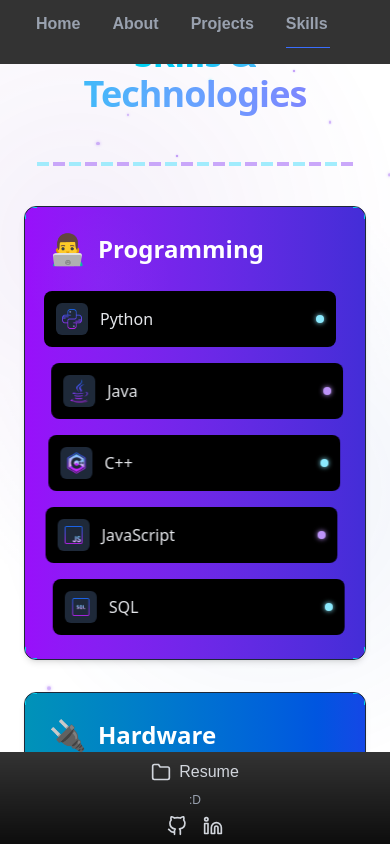
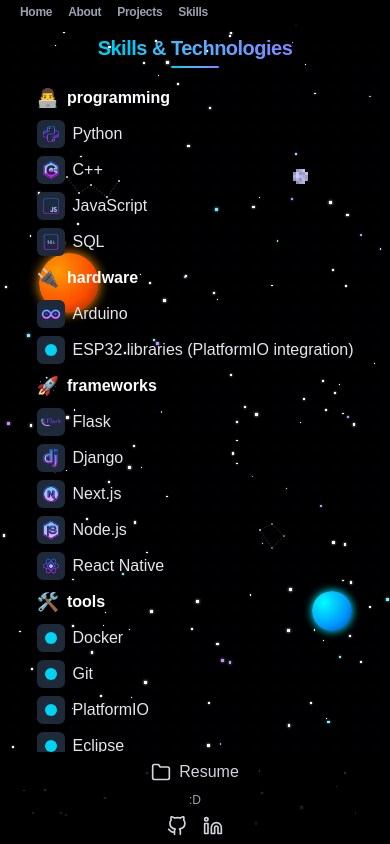
Before and after one commit to its-lightning/portfolio, a Next.js app: page /skills in a window 390 px wide. Built offline with nearby package versions, Linux system fonts and the light colour scheme.

Commit message:
mobile resolution fix final

```diff
--- a/app/page.tsx
+++ b/app/page.tsx
@@ -15,7 +15,22 @@
   const [isInitialized, setIsInitialized] = useState(false);
 
   // Configuration constants
-  const TEXT = "(^.-)   Manoj Srivatsava   (^.^)";
+  // Responsive: show full name on desktop/tablet, 'Manoj :D' on mobile
+  const getResponsiveText = () => {
+    if (typeof window !== 'undefined' && window.innerWidth <= 640) {
+      return 'Manoj :D';
+    }
+    return '(^.-)   Manoj Srivatsava   (^.^)';
+  };
+  const [TEXT, setTEXT] = useState(getResponsiveText());
+
+  useEffect(() => {
+    const handleResize = () => {
+      setTEXT(getResponsiveText());
+    };
+    window.addEventListener('resize', handleResize);
+    return () => window.removeEventListener('resize', handleResize);
+  }, []);
   const PIXEL_SIZE = 2;
   const PIXEL_GAP = 1;
   const ROCKET_SPEED = 8;
--- a/app/projects/page.tsx
+++ b/app/projects/page.tsx
@@ -314,7 +314,7 @@
       </div>
 
       {/* Content Container */}
-      <div className="container mx-auto py-16 px-4 relative z-10">
+  <div className="container mx-auto py-16 px-4 relative z-10 scale-95 md:scale-90" style={{ transition: 'transform 0.4s cubic-bezier(0.4,0,0.2,1)' }}>
         <div className="text-center mb-16">
           <h1 className="text-5xl font-bold text-white mb-4 tracking-tight">
             <span className="bg-clip-text text-transparent bg-gradient-to-r from-cyan-400 to-indigo-400">
--- a/app/skills/page.tsx
+++ b/app/skills/page.tsx
@@ -18,36 +18,26 @@
 };
 
 const skills = {
-  programming: ["Python", "Java", "C++", "JavaScript", "SQL"],
+  programming: ["Python", "C++", "JavaScript", "SQL"],
   hardware: ["Arduino", "ESP32 libraries (PlatformIO integration)"],
-  frameworks: ["Flask", "Node.js", "Spring Boot", "Django", "Next.js", "React Native"],
-  tools: ["PlatformIO", "Eclipse", "PyCharm", "Git", "Jupyter Notebook"],
+  frameworks: ["Flask", "Django", "Next.js", "Node.js", "React Native"],
+  tools: ["Docker", "Git", "PlatformIO", "Eclipse", "Jupyter Notebook"],
 };
 
 export default function Skills() {
-  const [isClient, setIsClient] = useState(false);
+  // About page's animated pixel-art space background
+  const [scrollPosition, setScrollPosition] = useState(0);
 
-  // Only set this state after component mounts
   useEffect(() => {
-    setIsClient(true);
+    const handleScroll = () => {
+      setScrollPosition(window.scrollY);
+    };
+    window.addEventListener("scroll", handleScroll);
+    return () => window.removeEventListener("scroll", handleScroll);
   }, []);
 
-  // Pre-determined star positions (for SSR consistency)
-  const fixedStars = [
-    { id: 1, x: 5, y: 15, size: 2, color: "#FFFFFF" },
-    { id: 2, x: 25, y: 40, size: 1, color: "#8BE9FD" },
-    { id: 3, x: 45, y: 20, size: 2, color: "#BD93F9" },
-    { id: 4, x: 65, y: 60, size: 1, color: "#FFFFFF" },
-    { id: 5, x: 85, y: 30, size: 2, color: "#8BE9FD" },
-    { id: 6, x: 15, y: 70, size: 1, color: "#BD93F9" },
-    { id: 7, x: 35, y: 85, size: 2, color: "#FFFFFF" },
-    { id: 8, x: 55, y: 45, size: 1, color: "#8BE9FD" },
-    { id: 9, x: 75, y: 10, size: 2, color: "#BD93F9" },
-    { id: 10, x: 95, y: 75, size: 1, color: "#FFFFFF" }
-  ];
-
-  // Star component with fixed positioning
-  const Star = ({ x, y, size, color }: { x: number; y: number; size: number; color: string }) => (
+  // Pixel art elements (copied from About page)
+  const PixelStar = ({ x, y, size, color }: { x: number; y: number; size: number; color: string }) => (
     <div
       className="absolute"
       style={{
@@ -56,111 +46,165 @@
         width: size,
         height: size,
         backgroundColor: color,
-        boxShadow: `0 0 ${size}px ${color}`,
-        borderRadius: "50%"
+        boxShadow: `0 0 ${size}px ${color}`
       }}
     />
   );
 
-  // Client-side component to generate random floating particles
-  const RandomParticles = () => {
-    interface Particle {
-      id: number;
-      x: number;
-      y: number;
-      size: number;
-      speed: number;
-      delay: number;
-      color: string;
+  const PixelPlanet = ({ x, y, size, colors }: { x: number; y: number; size: number; colors: string[] }) => (
+    <div
+      className="absolute"
+      style={{
+        left: `${x}%`,
+        top: `${y}%`,
+        width: `${size}px`,
+        height: `${size}px`,
+        borderRadius: '50%',
+        background: `radial-gradient(circle at ${size * 0.3}px ${size * 0.3}px, ${colors[0]} 0%, ${colors[1]} 60%, ${colors[2]} 100%)`,
+        boxShadow: `0 0 ${size / 5}px ${colors[0]}`,
+        transform: `translateY(${Math.sin(scrollPosition / 500) * 10}px)`,
+      }}
+    />
+  );
+
+  const PixelMoon = ({ x, y, size, baseColor }: { x: number; y: number; size: number; baseColor: string }) => {
+    const pixelSize = size / 10;
+    const moonPixels = [
+      [0,1,1,1,0],
+      [1,1,1,1,1],
+      [1,1,1,1,1],
+      [1,1,1,1,1],
+      [0,1,1,1,0],
+    ];
+    return (
+      <div className="absolute" style={{ left: `${x}%`, top: `${y}%` }}>
+        {moonPixels.map((row, rowIndex) => (
+          <div key={rowIndex} className="flex">
+            {row.map((pixel, pixelIndex) => (
+              pixel ? (
+                <div
+                  key={pixelIndex}
+                  style={{
+                    width: pixelSize,
+                    height: pixelSize,
+                    backgroundColor: baseColor,
+                    opacity: 0.7 + Math.random() * 0.3
+                  }}
+                />
+              ) : <div key={pixelIndex} style={{ width: pixelSize, height: pixelSize }} />
+            ))}
+          </div>
+        ))}
+      </div>
+    );
+  };
+
+  const PixelComet = ({startX,startY,length,angle,speed}: {startX: number;startY: number;length: number;angle: number;speed: number;}) => {
+    const animationDuration = 15 / speed;
+    return (
+      <div
+        className="absolute"
+        style={{
+          left: `${startX}%`,
+          top: `${startY}%`,
+          width: `${length}px`,
+          background: 'linear-gradient(to left, rgba(255,255,255,0.8), rgba(255,255,255,0))',
+          transform: `rotate(${angle}deg)`,
+          animation: `comet ${animationDuration}s linear infinite`,
+          animationDelay: `${Math.random() * animationDuration}s`
+        }}
+      />
+    );
+  };
+
+  const PixelConstellation = ({points,x,y,scale}: {points: { x: number; y: number }[];x: number;y: number;scale: number;}) => {
+    return (
+      <div className="absolute" style={{ left: `${x}%`, top: `${y}%` }}>
+        <svg width={100 * scale} height={100 * scale} viewBox="0 0 100 100">
+          {/* Lines connecting stars */}
+          {points.map((point, i) => {
+            if (i < points.length - 1) {
+              return (
+                <line
+                  key={`line-${i}`}
+                  x1={point.x}
+                  y1={point.y}
+                  x2={points[i+1].x}
+                  y2={points[i+1].y}
+                  stroke="rgba(255,255,255,0.3)"
+                  strokeWidth="1"
+                  strokeDasharray="2 2"
+                />
+              );
             }
-    const [particles, setParticles] = useState<Particle[]>([]);
+            return null;
+          })}
+          {/* Stars at vertices */}
+          {points.map((point, i) => (
+            <rect
+              key={`star-${i}`}
+              x={point.x - 1}
+              y={point.y - 1}
+              width="2"
+              height="2"
+              fill="white"
+            />
+          ))}
+        </svg>
+      </div>
+    );
+  };
 
-    useEffect(() => {
-      // Generate random particles only on client-side
-      const newParticles = Array.from({ length: 50 }, (_, i) => ({
+  // Random stars (copied from About page)
+  const stars = Array.from({ length: 150 }, (_, i) => ({
     id: i,
     x: Math.random() * 100,
     y: Math.random() * 100,
-        size: Math.random() * 3 + 1,
-        speed: Math.random() * 2 + 1,
-        delay: Math.random() * 5,
-        color: Math.random() > 0.6 ?
+    size: Math.random() * 2 + 1,
+    color: Math.random() > 0.8 ?
       Math.random() > 0.5 ? "#8BE9FD" : "#BD93F9" :
       "#FFFFFF"
   }));
 
-      setParticles(newParticles);
-    }, []);
-
-    return (
-      <>
-        {particles.map(particle => (
-          <div
-            key={particle.id}
-            className="absolute rounded-full floating-particle"
-            style={{
-              left: `${particle.x}%`,
-              top: `${particle.y}%`,
-              width: `${particle.size}px`,
-              height: `${particle.size}px`,
-              backgroundColor: particle.color,
-              boxShadow: `0 0 ${particle.size}px ${particle.color}`,
-              animation: `float ${particle.speed}s infinite ease-in-out`,
-              animationDelay: `${particle.delay}s`,
-            }}
-          />
-        ))}
-      </>
-    );
-  };
-
-  // Modified to remove the animate-pulse option
-  const getRandomCardStyle = (index: number) => {
-    if (!isClient) return {};
-
-    const animations = [
-      // Removed "animate-pulse" from here
-      "hover:scale-105 transition duration-300",
-      "hover:shadow-lg hover:shadow-cyan-500/20 transition duration-300",
-      "hover:border-cyan-400 transition duration-300"
+  // Constellations data (copied from About page)
+  const constellations = [
+    {
+      id: 1,
+      x: 15,
+      y: 20,
+      scale: 0.8,
+      points: [
+        { x: 10, y: 10 },
+        { x: 25, y: 30 },
+        { x: 40, y: 20 },
+        { x: 60, y: 35 },
+        { x: 75, y: 15 }
+      ]
+    },
+    {
+      id: 2,
+      x: 65,
+      y: 60,
+      scale: 0.6,
+      points: [
+        { x: 10, y: 40 },
+        { x: 30, y: 30 },
+        { x: 50, y: 50 },
+        { x: 30, y: 70 },
+        { x: 10, y: 40 }
+      ]
+    }
   ];
 
-    // Use a deterministic way to get a "random" animation
-    const animIndex = (index * 7919) % animations.length; // Using prime number for distribution
-    return { className: animations[animIndex] };
-  };
-
-  // Generate random skill item animations after hydration
-  const getRandomItemStyle = (categoryIndex: number, itemIndex: number) => {
-    if (!isClient) return {};
-
-    // Use a seeded function for deterministic "randomness"
-    const seed = categoryIndex * 100 + itemIndex;
-    const pseudoRandom = ((seed * 9719) % 1000) / 1000;  // Using prime number for distribution
-
-    return {
-      transform: `translateX(${pseudoRandom * 10 - 5}px)`,
-      transition: `transform ${(pseudoRandom * 2 + 1)}s ease-in-out infinite`,
-      animationDelay: `${pseudoRandom * 2}s`
-    };
-  };
-
-  // Generate color styles for categories
-  const categoryColors = [
-    "from-purple-600 to-indigo-700",
-    "from-cyan-600 to-blue-700",
-    "from-rose-600 to-pink-700",
-    "from-amber-600 to-orange-700"
-  ];
-
+  // --- SKILLS CARDS ---
+  // No card backgrounds, no boxes, no extra styling, just the cards on the animated background
   return (
-    <div className="min-h-screen font-sans overflow-hidden relative">
-      {/* Removed "bg-black" from the class above ^ */}
-
-      {/* Fixed stars (SSR-compatible) - changed from fixed to absolute positioning */}
-      <div className="absolute inset-0" style={{ zIndex: -10 }}>
-        {fixedStars.map((star) => (
-          <Star
+    <div className="min-h-screen relative overflow-x-hidden">
+      {/* Space Background (from About page) */}
+      <div className="fixed inset-0 bg-black" style={{ zIndex: -10 }}>
+        {/* Pixel Stars */}
+        {stars.map(star => (
+          <PixelStar
             key={star.id}
             x={star.x}
             y={star.y}
@@ -168,140 +212,98 @@
             color={star.color}
           />
         ))}
-
-        {/* Client-side only random particles */}
-        {isClient && <RandomParticles />}
-
-        {/* Nebula background */}
+        {/* Pixel Planets */}
+        <PixelPlanet
+          x={10}
+          y={30}
+          size={60}
+          colors={["#FF9D00", "#FF4D00", "#7E2500"]}
+        />
+        <PixelPlanet
+          x={80}
+          y={70}
+          size={40}
+          colors={["#00FFFF", "#0099FF", "#0044AA"]}
+        />
+        <PixelMoon x={75} y={20} size={30} baseColor="#CCCCFF" />
+        {/* Comets */}
+        <PixelComet startX={10} startY={15} length={50} angle={30} speed={0.7} />
+        <PixelComet startX={80} startY={40} length={40} angle={-15} speed={1.2} />
+        {/* Constellations */}
+        {constellations.map(constellation => (
+          <PixelConstellation
+            key={constellation.id}
+            x={constellation.x}
+            y={constellation.y}
+            scale={constellation.scale}
+            points={constellation.points}
+          />
+        ))}
+        {/* Subtle Pixelated Nebula Grid */}
         <div
-          className="absolute inset-0 opacity-20"
+          className="absolute inset-0 opacity-10"
           style={{
             backgroundImage: `
-              radial-gradient(circle at 20% 30%, rgba(130, 70, 190, 0.4) 0%, transparent 50%),
-              radial-gradient(circle at 70% 60%, rgba(60, 100, 190, 0.4) 0%, transparent 50%)
+              repeating-linear-gradient(0deg, transparent, transparent 10px, rgba(86, 30, 160, 0.1) 10px, rgba(86, 30, 160, 0.1) 20px),
+              repeating-linear-gradient(90deg, transparent, transparent 10px, rgba(30, 86, 160, 0.1) 10px, rgba(30, 86, 160, 0.1) 20px)
             `
           }}
         />
       </div>
 
-      <div className="max-w-7xl mx-auto px-6 py-12 relative z-10">
-        <h1 className="text-4xl md:text-5xl text-white font-extrabold mb-12 text-center tracking-tight">
+      {/* Content: Only the skill cards, no extra boxes or backgrounds */}
+      <div className="container mx-auto pt-16 sm:pt-20 pb-4 px-1 sm:py-6 sm:px-2 relative z-10">
+        <div className="text-center mb-4">
+          <h1 className="text-xl sm:text-2xl font-bold text-white mb-1 tracking-tight">
             <span className="bg-clip-text text-transparent bg-gradient-to-r from-cyan-400 to-indigo-400">
               Skills & Technologies
             </span>
           </h1>
-
-        {/* Pixel art divider */}
-        <div className="flex justify-center mb-10">
-          <div className="flex space-x-1">
-            {Array.from({ length: 20 }).map((_, i) => (
-              <div
-                key={i}
-                className="h-1 w-3"
-                style={{
-                  backgroundColor: i % 2 === 0 ? '#8BE9FD' : '#BD93F9',
-                  opacity: 0.8
-                }}
+          <div className="h-0.5 w-12 sm:w-16 mx-auto bg-gradient-to-r from-cyan-400 to-indigo-400 rounded-full"></div>
+        </div>
+        <div className="grid grid-cols-1 md:grid-cols-2 gap-2 sm:gap-3">
+          {Object.entries(skills).map(([category, items], index) => (
+            <div key={index} className="">
+              <h2 className="text-base sm:text-lg font-bold text-white mb-2 flex items-center">
+                <span className="inline-block mr-2 text-lg sm:text-xl">
+                  {index === 0 ? "👨‍💻" : index === 1 ? "🔌" : index === 2 ? "🚀" : "🛠️"}
+                </span>
+                {category}
+              </h2>
+              <ul className="space-y-2">
+                {items.map((item, idx) => (
+                  <li key={idx} className="flex items-center text-gray-200">
+                    {iconMap[item] ? (
+                      <div className="w-7 h-7 mr-2 bg-gray-800 rounded-md flex items-center justify-center">
+                        <img
+                          src={iconMap[item]}
+                          alt={item}
+                          className="w-5 h-5"
                         />
+                      </div>
+                    ) : (
+                      <div className="w-7 h-7 mr-2 bg-gray-800 rounded-md flex items-center justify-center">
+                        <div className="w-3 h-3 bg-cyan-400 rounded-full"></div>
+                      </div>
+                    )}
+                    <span>{item}</span>
+                  </li>
+                ))}
+              </ul>
+            </div>
           ))}
         </div>
       </div>
 
-        <div className="grid grid-cols-1 md:grid-cols-2 gap-8">
-          {Object.entries(skills).map(([category, items], index) => {
-            const randomStyle = getRandomCardStyle(index);
-
-            return (
-              <div
-                key={index}
-                className={`bg-gradient-to-r ${categoryColors[index % categoryColors.length]} rounded-xl p-6 shadow-md border border-gray-800 relative overflow-hidden ${randomStyle.className || ''}`}
-              >
-                {/* Card corner decorations */}
-                <div className="absolute w-3 h-3 top-0 left-0 border-t border-l border-cyan-400"></div>
-                <div className="absolute w-3 h-3 top-0 right-0 border-t border-r border-cyan-400"></div>
-                <div className="absolute w-3 h-3 bottom-0 left-0 border-b border-l border-cyan-400"></div>
-                <div className="absolute w-3 h-3 bottom-0 right-0 border-b border-r border-cyan-400"></div>
-
-                {/* Background "circuit" pattern - only on client */}
-                {isClient && (
-                  <div className="absolute inset-0 opacity-10">
-                    <div className="absolute" style={{
-                      left: `${(index * 25) % 100}%`,
-                      top: `${(index * 15) % 100}%`,
-                      width: '150px',
-                      height: '150px',
-                      background: 'radial-gradient(circle, rgba(139, 233, 253, 0.3) 0%, transparent 70%)'
-                    }}></div>
-                  </div>
-                )}
-
-                <h2 className="text-2xl font-bold capitalize text-white mb-6 flex items-center">
-                  {/* Category Icon */}
-                  <span className="inline-block mr-3 text-3xl">
-                    {index === 0 ? "👨‍💻" : index === 1 ? "🔌" : index === 2 ? "🚀" : "🛠️"}
-                  </span>
-                  {category}
-                </h2>
-
-                <ul className="space-y-4">
-                  {items.map((item, idx) => {
-                    const itemStyle = getRandomItemStyle(index, idx);
-
-                    return (
-                      <li
-                        key={idx}
-                        className="flex items-center text-gray-200 bg-black bg-opacity-40 p-3 rounded-lg backdrop-blur-sm"
-                        style={isClient ? itemStyle : {}}
-                      >
-                        {iconMap[item] ? (
-                          <div className="w-8 h-8 mr-3 bg-gray-800 rounded-md flex items-center justify-center">
-                            <img
-                              src={iconMap[item]}
-                              alt={item}
-                              className="w-6 h-6"
-                            />
-                          </div>
-                        ) : (
-                          <div className="w-8 h-8 mr-3 bg-gray-800 rounded-md flex items-center justify-center">
-                            <div className="w-3 h-3 bg-cyan-400 rounded-full"></div>
-                          </div>
-                        )}
-                        <span>{item}</span>
-
-                        {/* Client-side only decoration dot */}
-                        {isClient && (
-                          <span
-                            className="ml-auto w-2 h-2 rounded-full"
-                            style={{
-                              backgroundColor: idx % 2 === 0 ? '#8BE9FD' : '#BD93F9',
-                              boxShadow: `0 0 5px ${idx % 2 === 0 ? '#8BE9FD' : '#BD93F9'}`
-                            }}
-                          />
-                        )}
-                      </li>
-                    );
-                  })}
-                </ul>
-              </div>
-            );
-          })}
-        </div>
-      </div>
-
-      {/* Client-side only animations */}
-      {isClient && (
+      {/* KeyFrame Animation for Comets */}
       <style jsx global>{`
-          @keyframes float {
-            0%, 100% { transform: translateY(0px); }
-            50% { transform: translateY(-15px); }
-          }
-
-          .floating-particle {
-            opacity: 0.7;
-            transition: all 0.3s ease;
+        @keyframes comet {
+          0% { transform: translateX(0) rotate(var(--angle)); opacity: 0; }
+          10% { opacity: 1; }
+          90% { opacity: 1; }
+          100% { transform: translateX(-100vw) rotate(var(--angle)); opacity: 0; }
         }
       `}</style>
-      )}
     </div>
   );
 }
--- a/components/Navbar.tsx
+++ b/components/Navbar.tsx
@@ -86,9 +86,9 @@
       const hoverHeight = Math.sin(time * 1.5) * 1;
       const boardWidth = Math.max(20, width * 0.8);
       const boardHeight = 6;
-      const boardX = x + 13 + (width - boardWidth) / 2;
+      const boardX = x + 8 + (width - boardWidth) / 2;
       // Move the hoverboard lower by increasing the offset (was y + 10)
-      const boardY = y + 18 + hoverHeight;
+      const boardY = y + 3 + hoverHeight;
 
       const pixelSize = 2;
 
@@ -240,19 +240,19 @@
   }, [links]);
 
   return (
-  <nav className="bg-black/80 backdrop-blur-sm py-2 pl-3 relative shadow-none">
-  <ul ref={navRef} className="flex gap-0 sm:gap-4 md:gap-8 text-gray-400 text-base sm:text-lg md:text-xl font-bold px-2">
+  <nav className="bg-black/80 backdrop-blur-sm py-1 pl-2 relative shadow-none">
+  <ul ref={navRef} className="flex gap-0 sm:gap-2 md:gap-4 text-gray-400 text-xs sm:text-sm md:text-base font-bold px-1">
         {links.map((link) => (
           <li
             key={link.href}
-            className="relative pb-4 sm:pb-6 md:pb-8 px-2 sm:px-3 md:px-4"
+            className="relative pb-2 sm:pb-3 md:pb-4 px-1 sm:px-2 md:px-2"
             onMouseEnter={() => setHoveredLink(link.href)}
             onMouseLeave={() => setHoveredLink(null)}
           >
             <Link
               href={link.href}
               id={`nav-link-${link.href.replace(/\//g, '-')}`}
-              className="hover:text-white transition-colors duration-300 inline-block py-1 sm:py-2 px-2 sm:px-4 rounded-lg text-center w-full"
+              className="hover:text-white transition-colors duration-300 inline-block py-0 sm:py-1 px-1 sm:px-2 rounded-lg text-center w-full tracking-tight"
             >
               {link.name}
             </Link>
```
Also changed, not shown: app/about/page.tsx (+28 -28 lines). Lines whose indentation alone changed are shown as unchanged.
